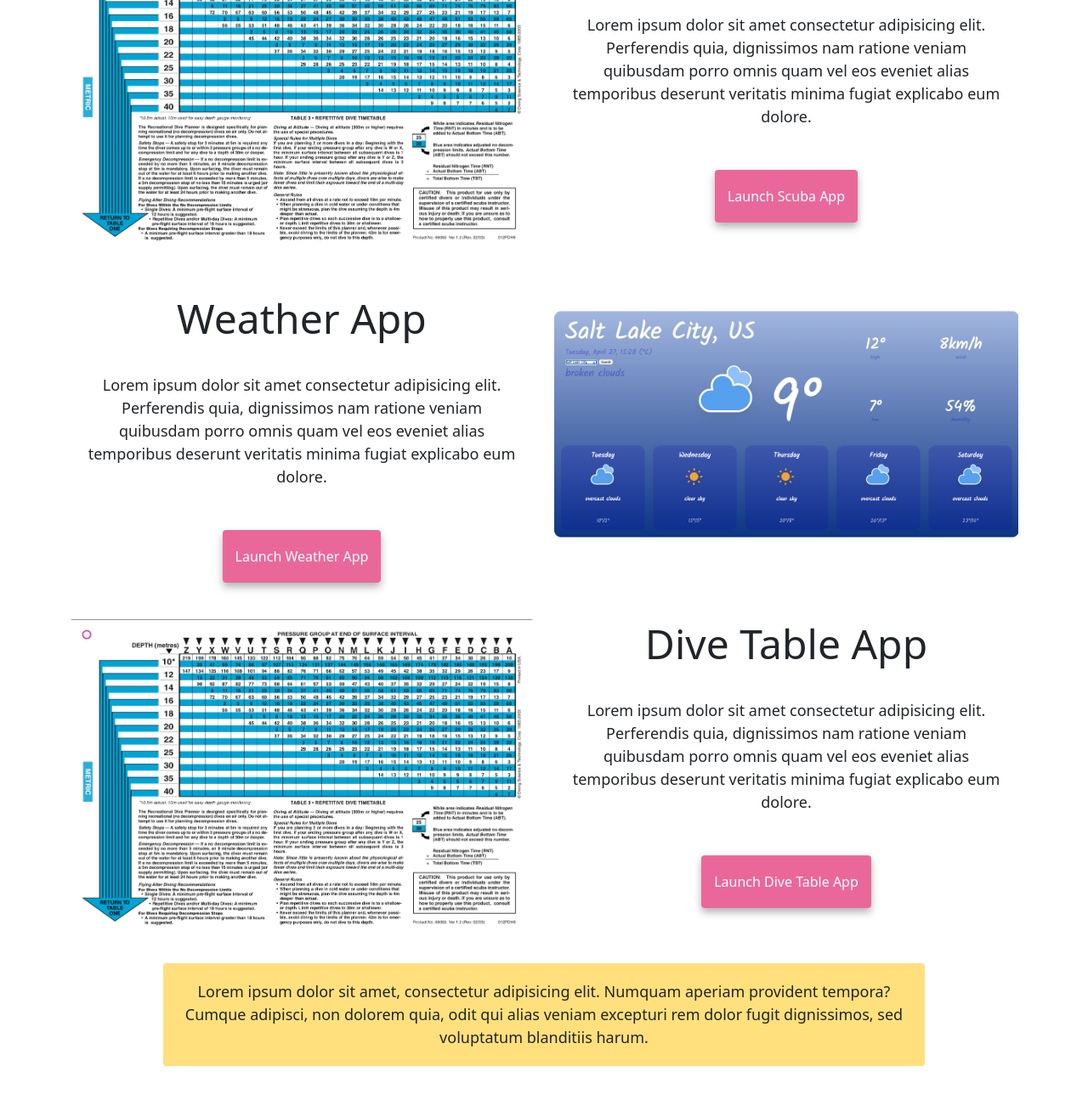
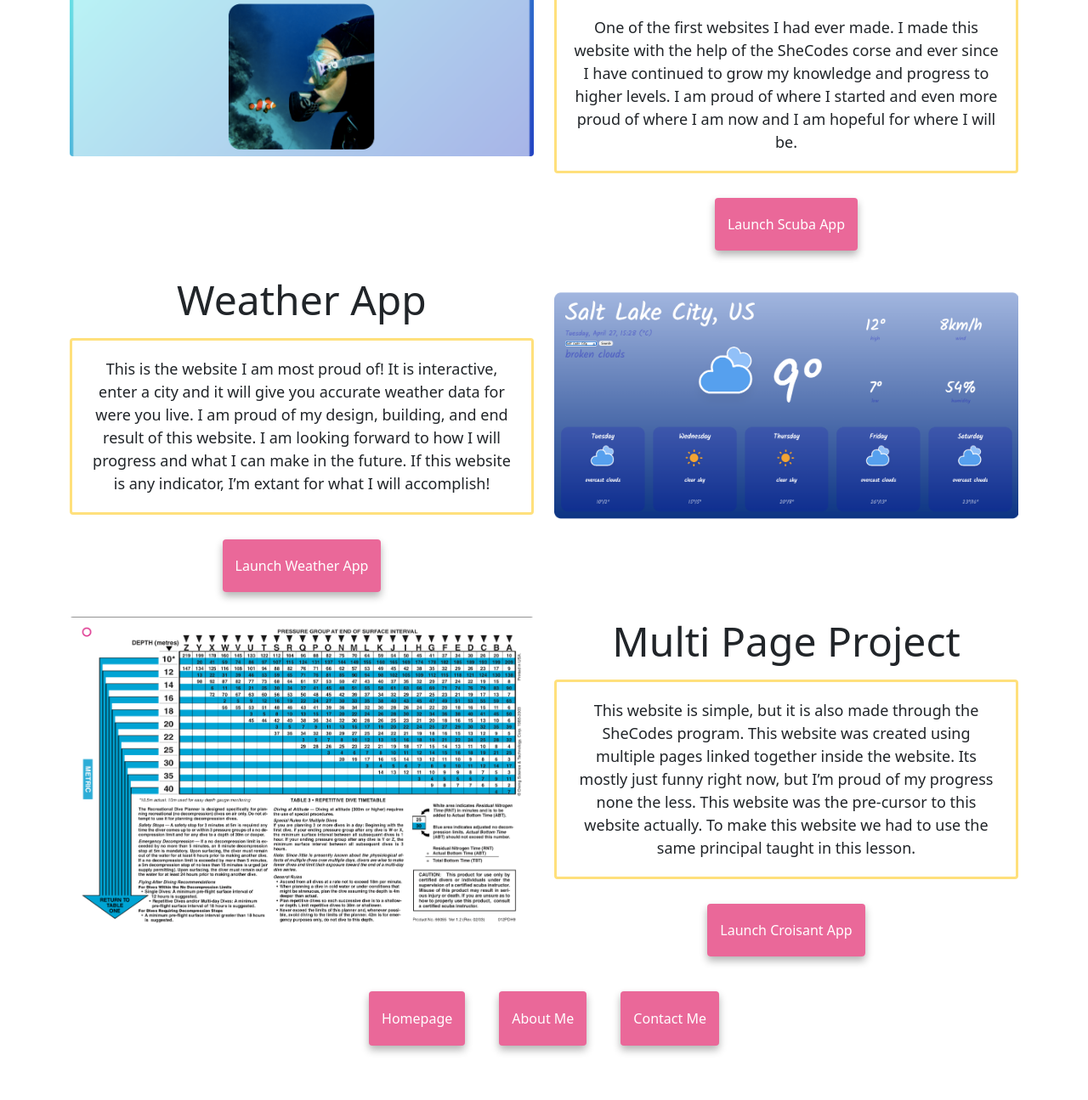
Before and after one commit to gretchyn-hickman/about-me-final-project, a plain HTML site: page work.html in a window 1280 px wide. Shown: the part 398-1693 px from the top of the page at 85% size. Drawn offline with nearby package versions, Linux system fonts and the light colour scheme.

Commit message:
finished My Work page

```diff
--- a/src/style.css
+++ b/src/style.css
@@ -76,7 +76,7 @@ p {
 .aboutImg {
   max-width: 300px;
 }
-p.needsBorder {
+.needsBorder {
   border: 3px solid var(--secondary-color);
   background-color: white;
 }
--- a/work.html
+++ b/work.html
@@ -84,22 +84,24 @@
       <div class="row mt-5">
         <div class="col-md-6 d-none d-md-block">
           <img
-            src="/img/diveTable.png"
+            src="/img/scubaApp.png"
             class="img-fluid rounded d-none d-md-block"
             alt="Scuba Application"
           />
         </div>
         <div class="col-md-6">
           <h2 class="mb-3">Scuba App</h2>
-          <p>
-            Lorem ipsum dolor sit amet consectetur adipisicing elit. Perferendis
-            quia, dignissimos nam ratione veniam quibusdam porro omnis quam vel
-            eos eveniet alias temporibus deserunt veritatis minima fugiat
-            explicabo eum dolore.
+          <p class="needsBorder">
+            One of the first websites I had ever made. I made this website with
+            the help of the SheCodes corse and ever since I have continued to
+            grow my knowledge and progress to higher levels. I am proud of where
+            I started and even more proud of where I am now and I am hopeful for
+            where I will be.
           </p>
           <div class="mt-5">
             <a
-              href="#"
+              href="https://gracious-mcclintock-05e805.netlify.app"
+              target="_blank"
               title="Launch Gretchyn Hickman's Scuba App"
               class="primary-link app-button"
               >Launch Scuba App</a
@@ -110,15 +112,18 @@
       <div class="row mt-5">
         <div class="col-md-6">
           <h2 class="mb-3">Weather App</h2>
-          <p>
-            Lorem ipsum dolor sit amet consectetur adipisicing elit. Perferendis
-            quia, dignissimos nam ratione veniam quibusdam porro omnis quam vel
-            eos eveniet alias temporibus deserunt veritatis minima fugiat
-            explicabo eum dolore.
+          <p class="needsBorder">
+            This is the website I am most proud of! It is interactive, enter a
+            city and it will give you accurate weather data for were you live. I
+            am proud of my design, building, and end result of this website. I
+            am looking forward to how I will progress and what I can make in the
+            future. If this website is any indicator, I’m extant for what I will
+            accomplish!
           </p>
           <div class="mt-5">
             <a
-              href="#"
+              href="https://flamboyant-chandrasekhar-68bed9.netlify.app"
+              target="_blank"
               title="Launch Gretchyn Hickman's Weather App"
               class="primary-link app-button"
               >Launch Weather App</a
@@ -142,31 +147,26 @@
           />
         </div>
         <div class="col-md-6">
-          <h2 class="mb-3">Dive Table App</h2>
-          <p>
-            Lorem ipsum dolor sit amet consectetur adipisicing elit. Perferendis
-            quia, dignissimos nam ratione veniam quibusdam porro omnis quam vel
-            eos eveniet alias temporibus deserunt veritatis minima fugiat
-            explicabo eum dolore.
+          <h2 class="mb-3">Multi Page Project</h2>
+          <p class="needsBorder">
+            This website is simple, but it is also made through the SheCodes
+            program. This website was created using multiple pages linked
+            together inside the website. Its mostly just funny right now, but
+            I’m proud of my progress none the less. This website was the
+            pre-cursor to this website actually. To make this website we had to
+            use the same principal taught in this lesson.
           </p>
           <div class="mt-5">
             <a
-              href="#"
+              href="https://sharp-booth-8b24b9.netlify.app"
+              target="_blank"
               title="Launch Gretchyn Hickman's Dive Table Application"
               class="primary-link app-button"
-              >Launch Dive Table App</a
+              >Launch Croisant App</a
             >
           </div>
         </div>
       </div>
-    </div>
-    <div class="about-paragraphs">
-      <p id="aboutParagraph">
-        Lorem ipsum dolor sit amet, consectetur adipisicing elit. Numquam
-        aperiam provident tempora? Cumque adipisci, non dolorem quia, odit qui
-        alias veniam excepturi rem dolor fugit dignissimos, sed voluptatum
-        blanditiis harum.
-      </p>
     </div>
     <div class="navigation-links mb-5">
       <a href="/index.html" title="Contact Gretchyn Hickman" class="about-link"
```
Also changed, not shown: img/logo.PNG (deleted), img/multiPage.png (added), img/scubaApp.png (added).
